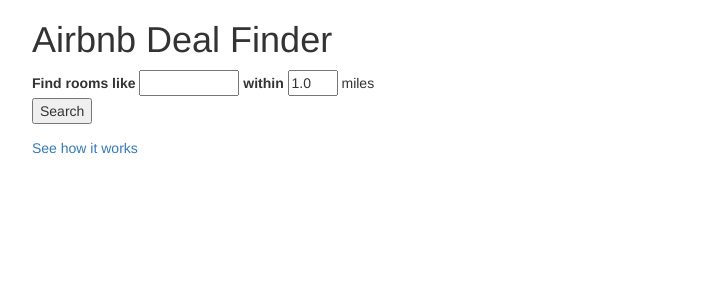
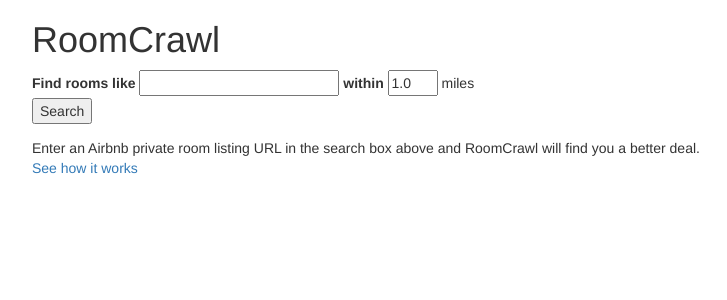
Before and after one commit to btamadio/PricePredictor, a Flask app: page / in a window 1280 px wide. Shown: the top 300 px of the page, without its empty margins (38-765 px from the left). Run offline with Flask 2, Linux system fonts and the light colour scheme; parts of the project's set-up code (start-up, migrations or seed data) failed here and were passed over; some libraries are stand-ins or nearby versions.

Commit message:
updated name to RoomCrawl

```diff
--- a/PricePredictor/static/css/starter-template.css
+++ b/PricePredictor/static/css/starter-template.css
@@ -7,5 +7,5 @@
 }
 
 #textbox{
-    width:100px;
+    width:200px;
 }
--- a/PricePredictor/templates/index.html
+++ b/PricePredictor/templates/index.html
@@ -34,7 +34,7 @@
     <div class="container">
 
       <div class="starter-template">
-	<h1>Airbnb Deal Finder</h1>
+	<h1>RoomCrawl</h1>
 	<form action="." method="POST">
     <form action="#" method="POST">
     <div>
@@ -48,6 +48,8 @@
       <input type="submit" name="my-form" value="Search">
     </div>
     </form>
+      <div>Enter an Airbnb private room listing URL in the search box
+	above and RoomCrawl will find you a better deal.</div>
         <a href ="https://docs.google.com/presentation/d/1APUK9g6gP4DBsYZKHL7D0gYDJYNXuMl9qAX8VVKDvl8/edit?usp=sharing">
 	See how it works</a>
 <script src="https://code.jquery.com/jquery-1.10.2.min.js"></script>
--- a/PricePredictor/templates/notfound.html
+++ b/PricePredictor/templates/notfound.html
@@ -34,7 +34,7 @@
     <div class="container">
 
       <div class="starter-template">
-	<h1>Airbnb Deal Finder</h1>
+	<h1>RoomCrawl</h1>
 	<form action="." method="POST">
     <form action="#" method="POST">
     <div>
--- a/PricePredictor/templates/results.html
+++ b/PricePredictor/templates/results.html
@@ -34,7 +34,7 @@
     <div class="container">
 
       <div class="starter-template">
-	<h1>Airbnb Deal Finder</h1>
+	<h1>RoomCrawl</h1>
 
 	<form action="." method="POST">
     <form action="#" method="POST">
@@ -96,8 +96,10 @@
   </tr>
   {% endfor %}
 </table>
+      <div>Enter an Airbnb private room listing URL in the search box
+	above and RoomCrawl will find you a better deal.</div>
     <a href ="https://docs.google.com/presentation/d/1APUK9g6gP4DBsYZKHL7D0gYDJYNXuMl9qAX8VVKDvl8/edit?usp=sharing">
-	See how it works</a>
+	Click here to see how it works!</a>
 <script src="https://code.jquery.com/jquery-1.10.2.min.js"></script>
 <script src="static/js/bootstrap.min.js"></script>
       </div>
--- a/PricePredictor/views.py
+++ b/PricePredictor/views.py
@@ -18,7 +18,7 @@
 @app.route('/')
 def index():
    return render_template("index.html",
-       title = 'AirBnB Deal Finder')
+       title = 'RoomCrawl')
 @app.route('/',methods=['POST'])
 def find_suggestions():
     cancel_dict = {3:'Flexible',4:'Moderate',5:'Strict'}
@@ -36,7 +36,7 @@
     #TODO: check dictionary for errors here. return error page for room not found
     if not 'room_id' in featureDict:
         res = {'search_text':search_text}
-        return render_template("notfound.html",title = 'AirBnB Deal Finder',result = res)
+        return render_template("notfound.html",title = 'RoomCrawl',result = res)
 
     max_dist = float(request.form['dist'].strip())
     room_id = str(featureDict['room_id'])
@@ -81,7 +81,7 @@
         selected_df['internet'] = selected_df['amen_3'].apply(lambda x:'Yes' if x else 'No')
         res['this_room'] = selected_df.to_dict('records')
         res['suggestions']={}
-        return render_template("results.html",title = 'Airbnb Deal Finder',result = res)
+        return render_template("results.html",title = 'RoomCrawl',result = res)
 
     print('Calculating feature vectors')
     def getFeatureVec(d):
@@ -138,5 +138,5 @@
     res['suggestions'] = full_df.head(num_results).to_dict('records')
 
     return render_template("results.html",
-       title = 'Airbnb Price Predictor',
+       title = 'RoomCrawl',
        result = res)
```
